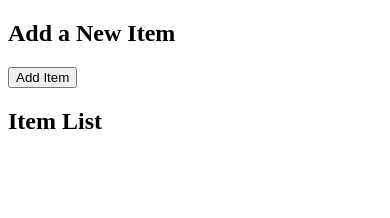
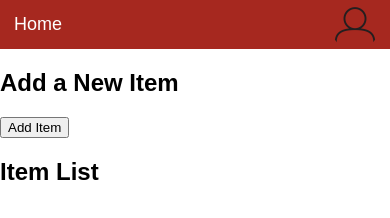
Before and after one commit to Jgalligan1/Exchange4Students, a website: page Sellitem.html in a window 390 px wide. Drawn offline with Linux system fonts and the light colour scheme; no server answers.

Commit message:
Added new css and js files if needed. Implemented back tracking through the system and profile button for search screen

```diff
--- a/MainDashboard.css
+++ b/MainDashboard.css
@@ -45,8 +45,8 @@ h1 {
 
 .profile-container {
   position: absolute;
-  right: 20px;
-  top: 20px;
+  right: 10px;
+  top: 10px;
 }
 
 .profile-image {
--- a/SearchBrowser.css
+++ b/SearchBrowser.css
@@ -56,6 +56,47 @@ body {
 .topnav .search-container button:hover {
   background: #ccc;
 }
+
+.search-container {
+  transform: translate(-70px, 0);
+}
+
+.profile-container {
+  position: absolute;
+  right: 10px;
+}
+
+.profile-image {
+  width: 50px;
+  height: 50px;
+  border-radius: 50%;
+  cursor: pointer;
+}
+
+.dropdown-menu {
+  display: none;
+  position: absolute;
+  top: 60px;
+  right: 0;
+  background-color: white;
+  border: 1px solid #ccc;
+  border-radius: 8px;
+  box-shadow: 0 4px 8px rgba(0, 0, 0, 0.1);
+  padding: 10px 0;
+  min-width: 140px;
+  z-index: 100;
+}
+
+.dropdown-menu p {
+  margin: 0;
+  padding: 10px 16px;
+  cursor: pointer;
+}
+
+.dropdown-menu p:hover {
+  background-color: #f1f1f1;
+}
+
 
 .item {
   border: 1px solid black;
--- a/Sellitem.css
+++ b/Sellitem.css
@@ -24,3 +24,91 @@
   display: none;
   margin-bottom: 10px;
 }
+
+* {box-sizing: border-box;}
+
+body {
+  margin: 0;
+  font-family: Arial, Helvetica, sans-serif;
+  padding: 0;
+}
+
+.topnav {
+  overflow: hidden;
+  background-color: #e9e9e9;
+}
+
+.topnav a {
+  float: left;
+  display: block;
+  color: black;
+  text-align: center;
+  padding: 14px 16px;
+  text-decoration: none;
+  font-size: 18px;
+}
+
+.topnav a:hover {
+  background-color: #ddd;
+  color: black;
+}
+
+.topnav a.active {
+  background-color: #a6281f;
+  color: white;
+}
+
+.profile-container {
+  position: absolute;
+  right: 10px;
+}
+
+.profile-image {
+  width: 50px;
+  height: 50px;
+  border-radius: 50%;
+  cursor: pointer;
+}
+
+.dropdown-menu {
+  display: none;
+  position: absolute;
+  top: 60px;
+  right: 0;
+  background-color: white;
+  border: 1px solid #ccc;
+  border-radius: 8px;
+  box-shadow: 0 4px 8px rgba(0, 0, 0, 0.1);
+  padding: 10px 0;
+  min-width: 140px;
+  z-index: 100;
+}
+
+.dropdown-menu p {
+  margin: 0;
+  padding: 10px 16px;
+  cursor: pointer;
+}
+
+.dropdown-menu p:hover {
+  background-color: #f1f1f1;
+}
+
+.item {
+  border: 1px solid black;
+  padding: 10px;
+  margin: 10px 0;
+}
+
+
+
+@media screen and (max-width: 600px) {
+  .topnav a {
+    float: none;
+    display: block;
+    text-align: left;
+    width: 100%;
+    margin: 0;
+    padding: 14px;
+  }
+}
--- a/Sellitem.html
+++ b/Sellitem.html
@@ -34,6 +34,16 @@
     </script>
 </head>
 <body>
+    <div class="topnav">
+        <div class="profile-container">
+            <img src="./pictures/profile-icon.png" alt="Profile" class="profile-image" onclick="toggleDropdown()">
+            <div class="dropdown-menu" id="dropdownMenu">
+                <p>My Account</p>
+                <p>Sign Out</p>
+            </div>
+        </div>
+        <a class="active" href="#" onclick="location.href='MainDashboard.html'">Home</a>
+    </div>
     <h2>Add a New Item</h2>
     <button onclick="openModal()">Add Item</button>
 
@@ -120,5 +130,6 @@
         updateFormFields();
         loadItems();
     </script>
+    <script src="Sellitem.js"></script>
 </body>
 </html>
--- /dev/null
+++ b/Sellitem.js
@@ -0,0 +1,12 @@
+function toggleDropdown() {
+  const menu = document.getElementById("dropdownMenu");
+  menu.style.display = menu.style.display === "block" ? "none" : "block";
+}
+
+window.addEventListener("click", function (e) {
+  const menu = document.getElementById("dropdownMenu");
+  const profileImage = document.querySelector(".profile-image");
+  if (!profileImage.contains(e.target) && !menu.contains(e.target)) {
+    menu.style.display = "none";
+  }
+});
```
Also changed, not shown: SearchBrowser.html (+8 -2 lines), SearchBrowser.js (+13 -0 lines).
